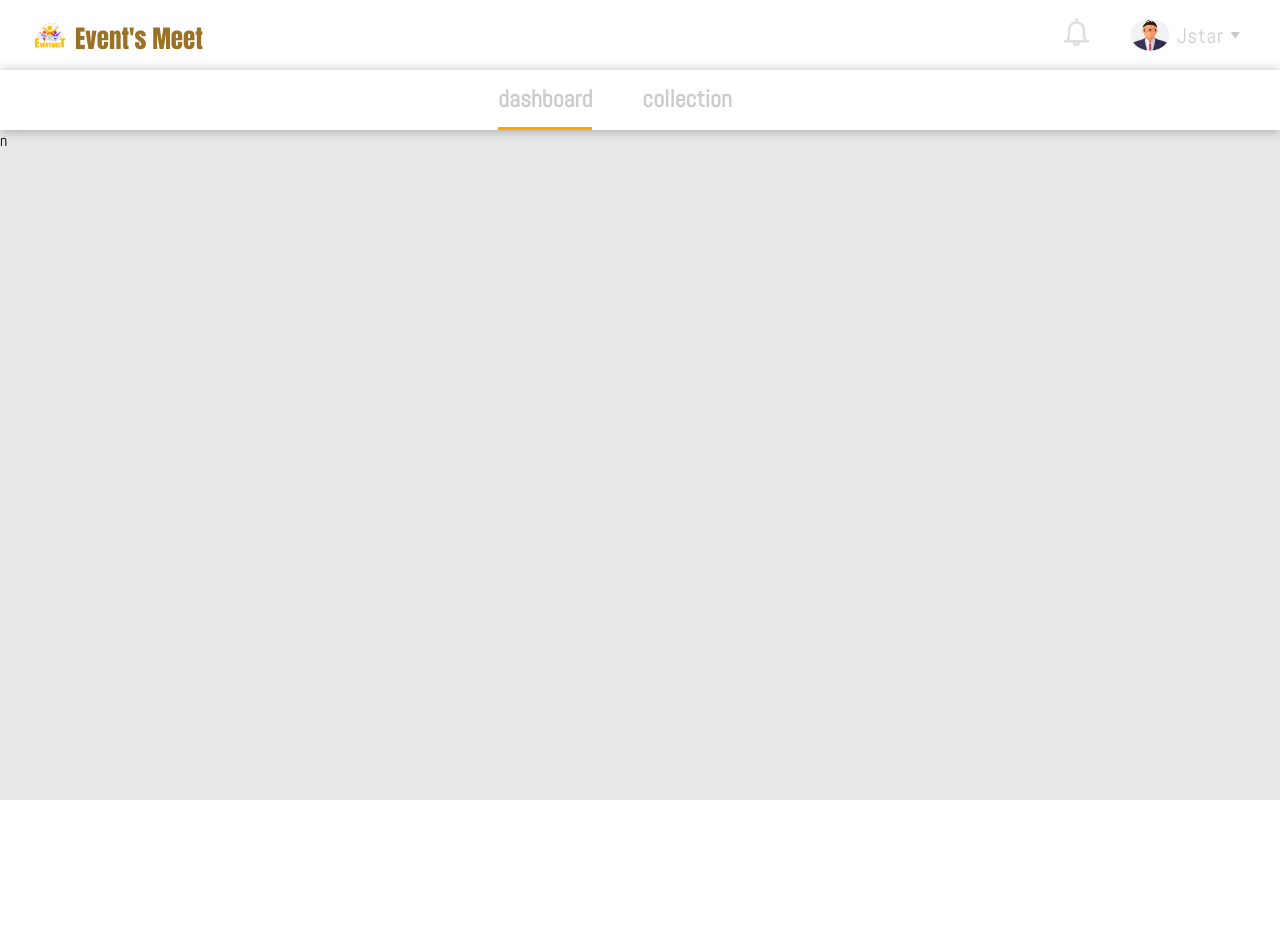
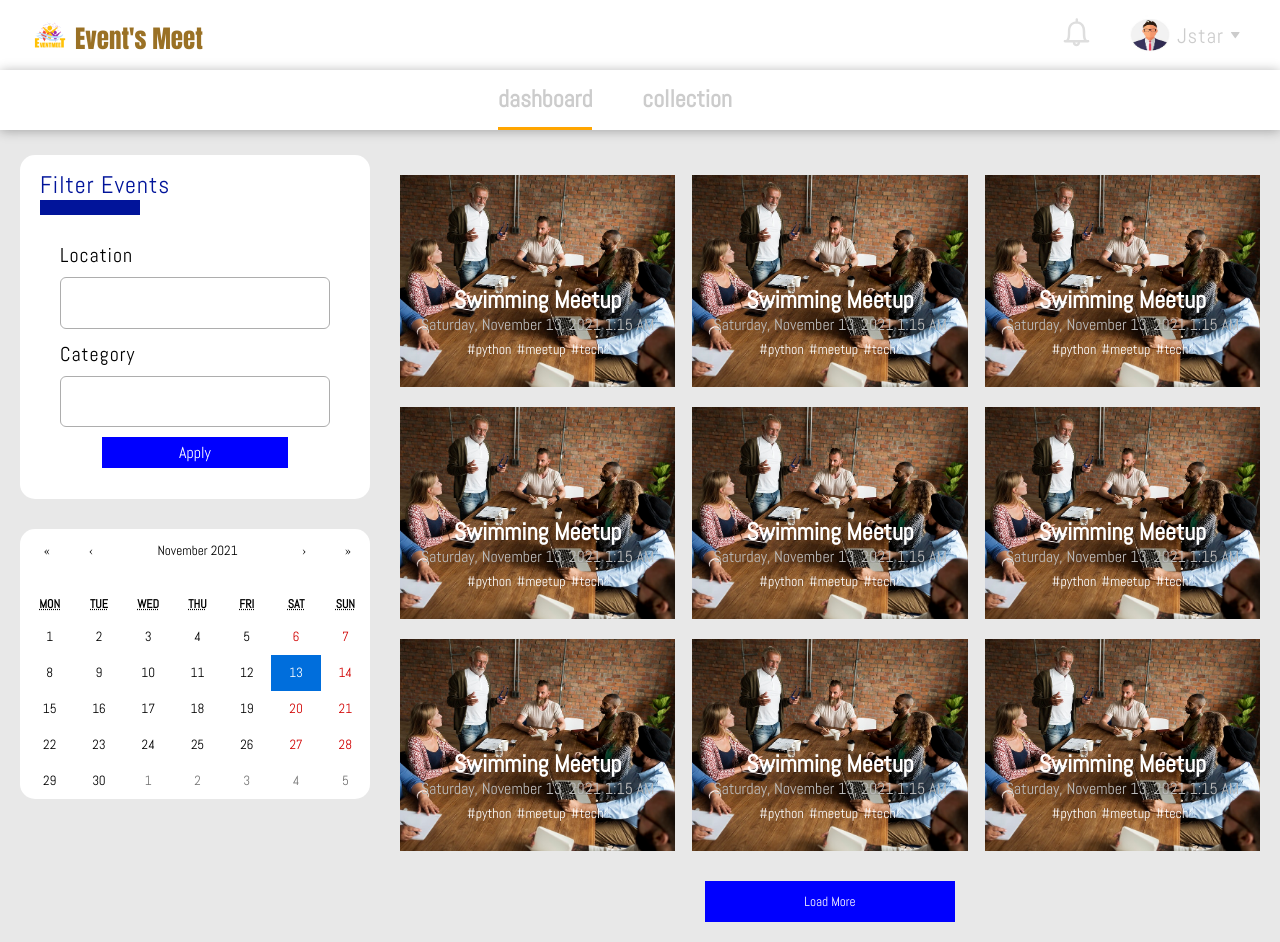
Before and after one commit to TimeOfGift/letsmeet-frontend, a React (Create React App) app: page /dashboard in a window 1280 px wide. Before the commit the page ends 800 px from the top, so only its background shows below. Built offline with nearby package versions, Linux system fonts and the light colour scheme.

Commit message:
add dummy dashboard

```diff
--- a/package.json
+++ b/package.json
@@ -7,8 +7,10 @@
     "@testing-library/react": "^11.1.0",
     "@testing-library/user-event": "^12.1.10",
     "axios": "^0.24.0",
+    "moment": "^2.29.1",
     "node-sass": "4.14.1",
     "react": "^17.0.2",
+    "react-calendar": "^3.5.0",
     "react-dom": "^17.0.2",
     "react-redux": "^7.2.5",
     "react-router-dom": "^5.3.0",
--- a/src/App.scss
+++ b/src/App.scss
@@ -1,7 +1,7 @@
 .App {
     font-family: Abel;
     background-color: #E8E8E8;
-    height: 100vh;
+    min-height: 100vh;
 }
 
 .btn_style {
--- /dev/null
+++ b/src/components/EventCard/eventcard.scss
@@ -0,0 +1,39 @@
+.event-card {
+  background: url('./../../images/group.jpg');
+  height: 212px;
+  background-position: center;
+  background-repeat: no-repeat;
+  background-size: cover;
+  color: white;
+  display: flex;
+  flex-direction: column;
+  justify-content: flex-end;
+  align-items: center;
+  padding-bottom: 30px;
+
+  .date {
+    font-family: Abel;
+    font-size: 16px;
+    line-height: 15px;
+    text-align: center;
+    color: #BDBDBD;
+    margin-top: 2px;
+
+  }
+
+  .tags {
+    display: flex;
+    flex-wrap: wrap;
+    justify-content: space-between;
+
+    p {
+      margin-right: 5px;
+      font-family: Abel;
+      font-size: 14px;
+      line-height: 15px;
+      text-align: center;
+      color: #ffffff;
+      margin-top: 10px;
+    }
+  }
+}
--- /dev/null
+++ b/src/components/EventCard/index.jsx
@@ -0,0 +1,19 @@
+import React from 'react'
+import moment from 'moment'
+import "./eventcard.scss";
+
+const EventCard = ({ event }) => {
+  console.log(event);
+  return (
+    <div className="event-card" style={{ backgroundImage: `url(${event.img})` }}>
+      <h2 className="title">{event.title}</h2>
+      <p className="date">{ moment(event.date).format('LLLL') }</p>
+      <div className="tags">
+        {event?.tags?.map(tag => <p> #{tag}</p>)}
+      </div>
+    </div>
+  );
+};
+
+
+export default EventCard;
--- a/src/pages/Dashboard/dashboard.scss
+++ b/src/pages/Dashboard/dashboard.scss
@@ -23,15 +23,90 @@
     }
   }
 
-  .main {
+  .dashboard-main {
     display: flex;
     justify-content: space-between;
-    margin-top: 30px;
+    margin-top: 5px;
     height: 100%;
+    padding: 20px;
   }
 
   .filter {
-    width: 500px;
-    // background-color: red;
+    width: 350px;
+    padding: 15px 20px;
+    background-color: white;
+    border-radius: 15px;
+
+    .applyBtn {
+      display: flex;
+      justify-content: center;
+      margin-bottom: 16px;
+
+      button {
+        font-size: 16px;
+        padding: 5px 40px;
+        width: 60%;
+      }
+
+    }
+
+    .filter-location {
+      margin-top: 15px;
+    }
+
+    .filter-location,
+    .filter-category {
+      padding: 15px 20px 0;
+
+      p {
+        font-family: Abel;
+        font-style: normal;
+        font-weight: normal;
+        font-size: 20px;
+        line-height: 20px;
+        letter-spacing: 1px;
+        text-transform: capitalize;
+        margin-bottom: 12px;
+      }
+    }
+
+
+  }
+
+  .date-filter {
+    margin-top: 30px;
+  }
+
+  .react-calendar {
+    border: none;
+    font-family: 'Abel';
+    border-radius: 15px;
+    padding-left: 5px;
+
+  }
+
+
+
+  .display {
+    flex: 1;
+    margin-left: 30px;
+    display: flex;
+    justify-content: space-between;
+    flex-wrap: wrap;
+
+    .card {
+      width: 32%;
+      margin-top: 20px;
+    }
+
+    .loadmore{
+      display: flex;
+       justify-content: center;
+       width: 100%;
+       margin-top: 20px;
+       button {
+         width: 250px;
+       }
+    }
   }
 }
--- a/src/pages/Dashboard/index.jsx
+++ b/src/pages/Dashboard/index.jsx
@@ -1,11 +1,24 @@
 import React, {useState} from "react";
+import Calendar from "react-calendar";
+import FormTitle from './../../components/FormTitle';
+import Button from "../../components/Button";
+import EventCard from "../../components/EventCard";
+import "react-calendar/dist/Calendar.css";
 import "./dashboard.scss";
+import img from '../../images/group.jpg'
+const events = Array(9).fill({
+      title: "Swimming Meetup",
+      tags: ["python", "meetup", "tech"],
+      date: new Date(),
+      img
+})
+  const tabs = ["dashboard", "collection"];
 
 const Dashboard = (props) => {
-  const tabs = ["dashboard", "collection"];
     const [ activeTab, setActiveTab]= useState(tabs[0]);
+    const [date, setDate] = useState(new Date());
+    const handleClick = (t) => setActiveTab(t)
 
-    const handleClick = (t) => setActiveTab(t)
   return (
     <div className="dashboard">
       <div className="tab">
@@ -20,8 +33,37 @@ const Dashboard = (props) => {
         ))}
       </div>
       <main className="dashboard-main">
-        <div className="filter">n</div>
-        <div className="display"></div>
+        <div className="top">
+          <div className="filter">
+            <FormTitle text="Filter Events" />
+            <div className="filter-location">
+              <p>Location</p>
+              <input />
+            </div>
+            <div className="filter-category">
+              <p>Category</p>
+              <input />
+            </div>
+            <div className="applyBtn">
+              <Button text="Apply" bgColor="blue" textColor="white" />
+            </div>
+          </div>
+          <div className="date-filter">
+            <Calendar onChange={setDate} value={date} />
+          </div>
+        </div>
+        {activeTab === "dashboard" && (
+          <div className="display">
+            {events.map((event, i) => (
+              <div key={i} className="card">
+                <EventCard event={event} />
+              </div>
+            ))}
+            <div className="loadmore">
+              <Button text="Load More" bgColor="blue" textColor="white" />
+            </div>
+          </div>
+        )}
       </main>
     </div>
   );
```
Also changed, not shown: 2 other files (tests, documents, lock files or other folders).
